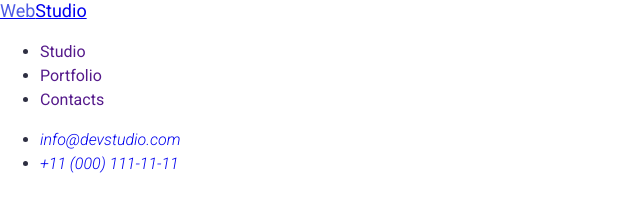
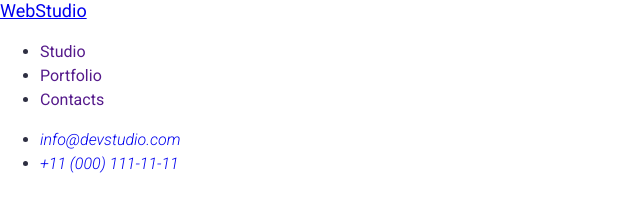
Before and after one commit to Yegorveretelnik/goit-markup-hw-02, a plain HTML site: page index.html in a window 1280 px wide. Shown: the top 219 px of the page, 0-640 px from the left. Drawn offline with nearby package versions, Linux system fonts and the light colour scheme.

Commit message:
commit message

```diff
--- a/index.html
+++ b/index.html
@@ -22,7 +22,7 @@
 <body>
 <header>
     <nav>
-        <a href="./index.html" class="logo" class="link"><span class="web">Web</span>Studio</a><ul>
+        <a href="./index.html" class="logo" class="link">WebStudio</a><ul>
         <li><a class="link" href="">Studio</a></li>
         <li><a class="link" href="">Portfolio</a></li>
         <li><a class="link" href="">Contacts</a></li>
```
